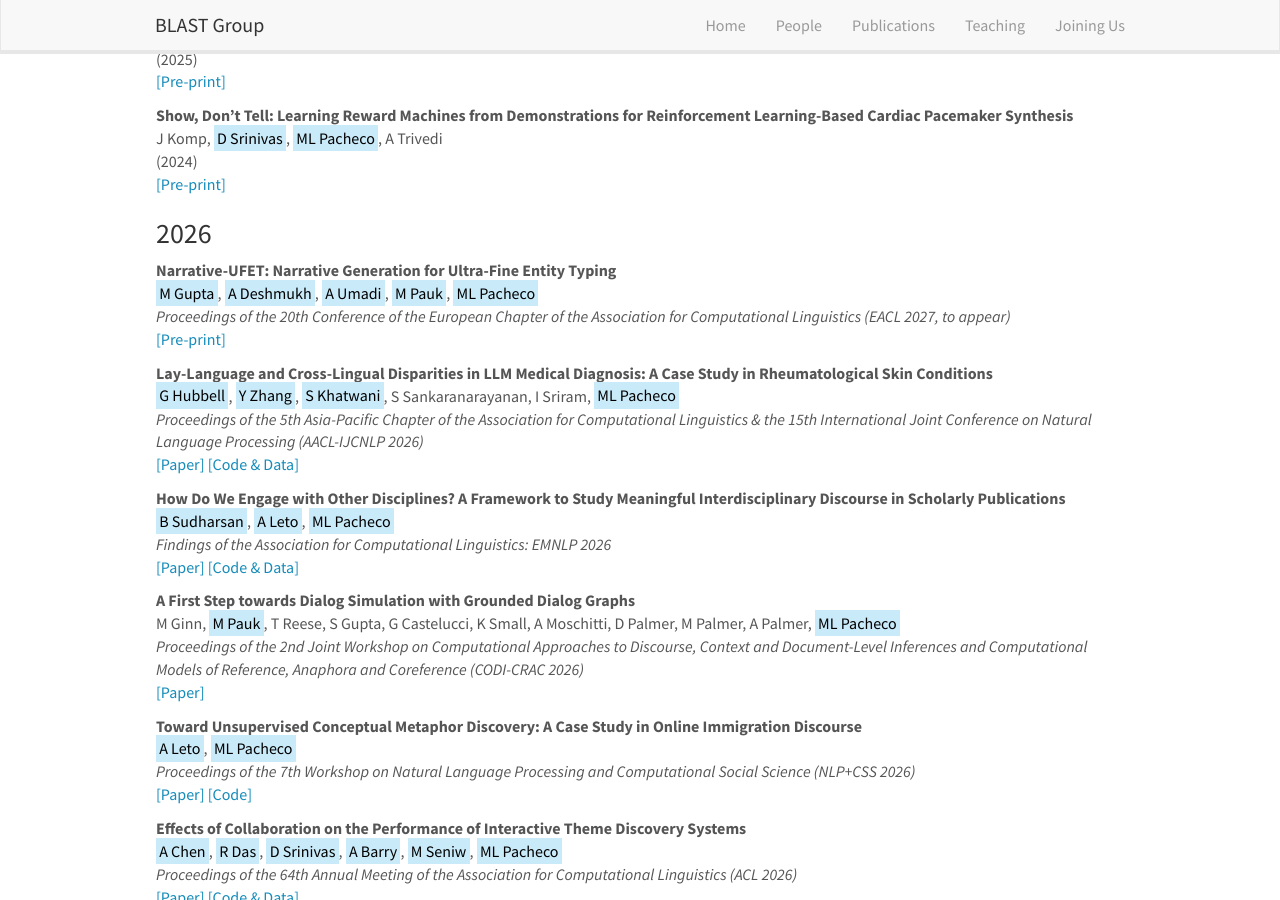
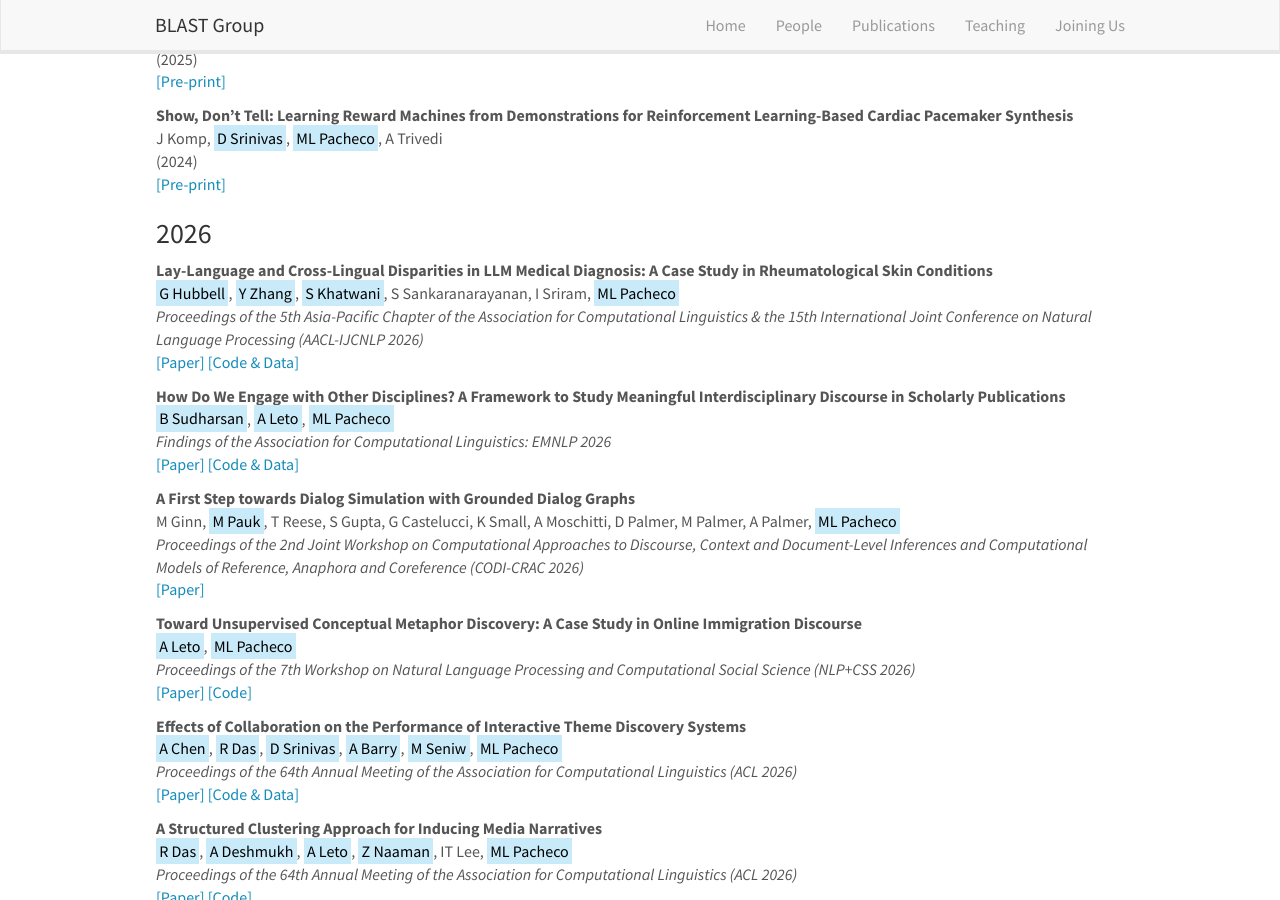
Before and after one commit to blast-cu/blast-cu.github.io, a Jekyll site: the page built from _pages/publications.md, in a window 1280 px wide and 900 px high, scrolled down 737 px. Built offline with Jekyll 4.4.1, drawn with Linux system fonts in a browser that asks for light colours; nearby versions of some CDN libraries.

Commit message:
Update publist_2026.yml

```diff
--- a/_data/publist_2026.yml
+++ b/_data/publist_2026.yml
@@ -1,12 +1,3 @@
-- title: "Narrative-UFET: Narrative Generation for Ultra-Fine Entity Typing"
-  authors: <mark>M Gupta</mark>, <mark>A Deshmukh</mark>, <mark>A Umadi</mark>, <mark>M Pauk</mark>, <mark>ML Pacheco</mark>
-  highlight: 0
-  venue: "Proceedings of the 20th Conference of the European Chapter of the Association for Computational Linguistics (EACL 2027, to appear)"
-  link:
-    url: https://arxiv.org/abs/2606.27598
-    display: \[Pre-print\]
-  year: 2026
-
 - title: "Lay-Language and Cross-Lingual Disparities in LLM Medical Diagnosis: A Case Study in Rheumatological Skin Conditions"
   authors: <mark>G Hubbell</mark>, <mark>Y Zhang</mark>, <mark>S Khatwani</mark>, S Sankaranarayanan, I Sriram, <mark>ML Pacheco</mark>
   highlight: 0
```
